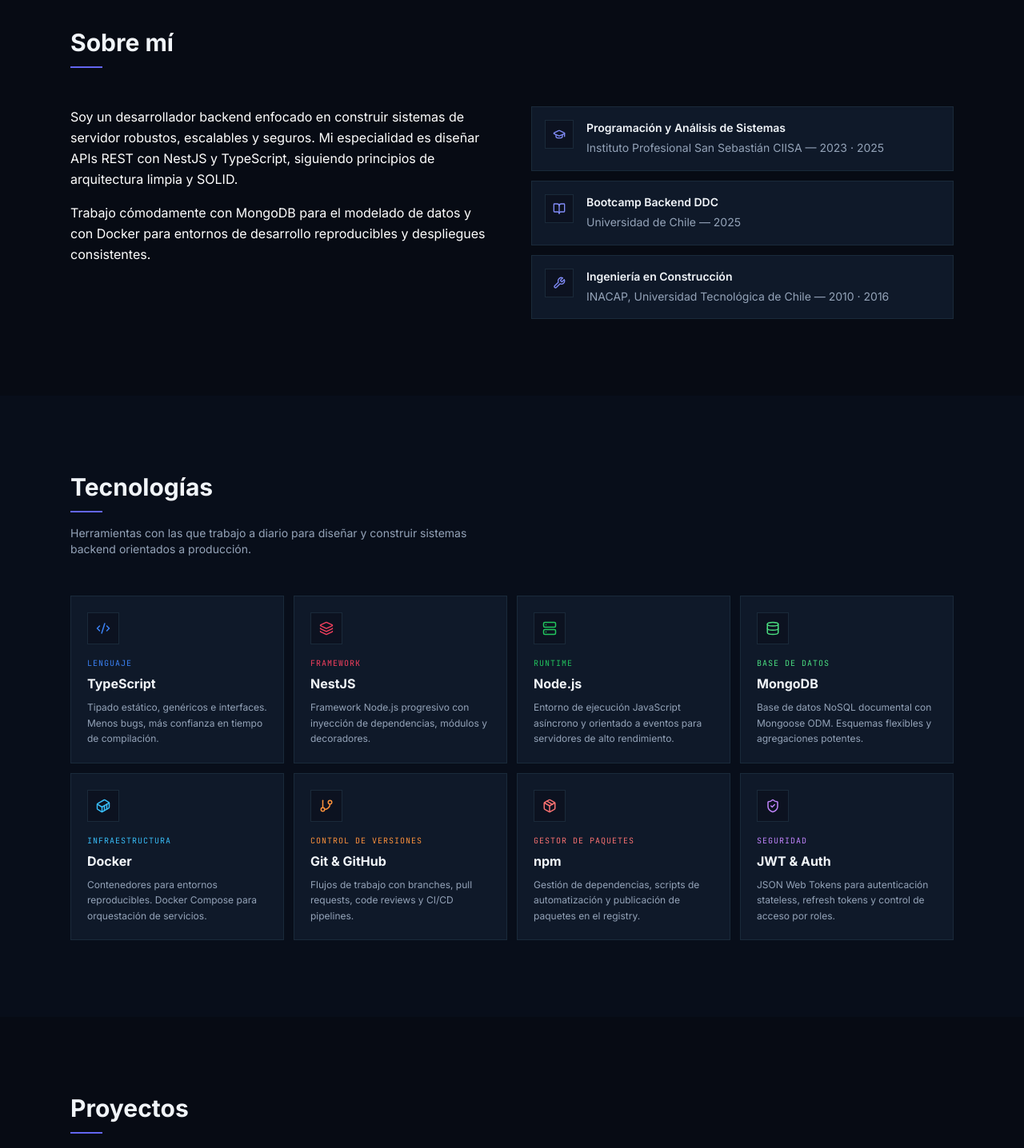
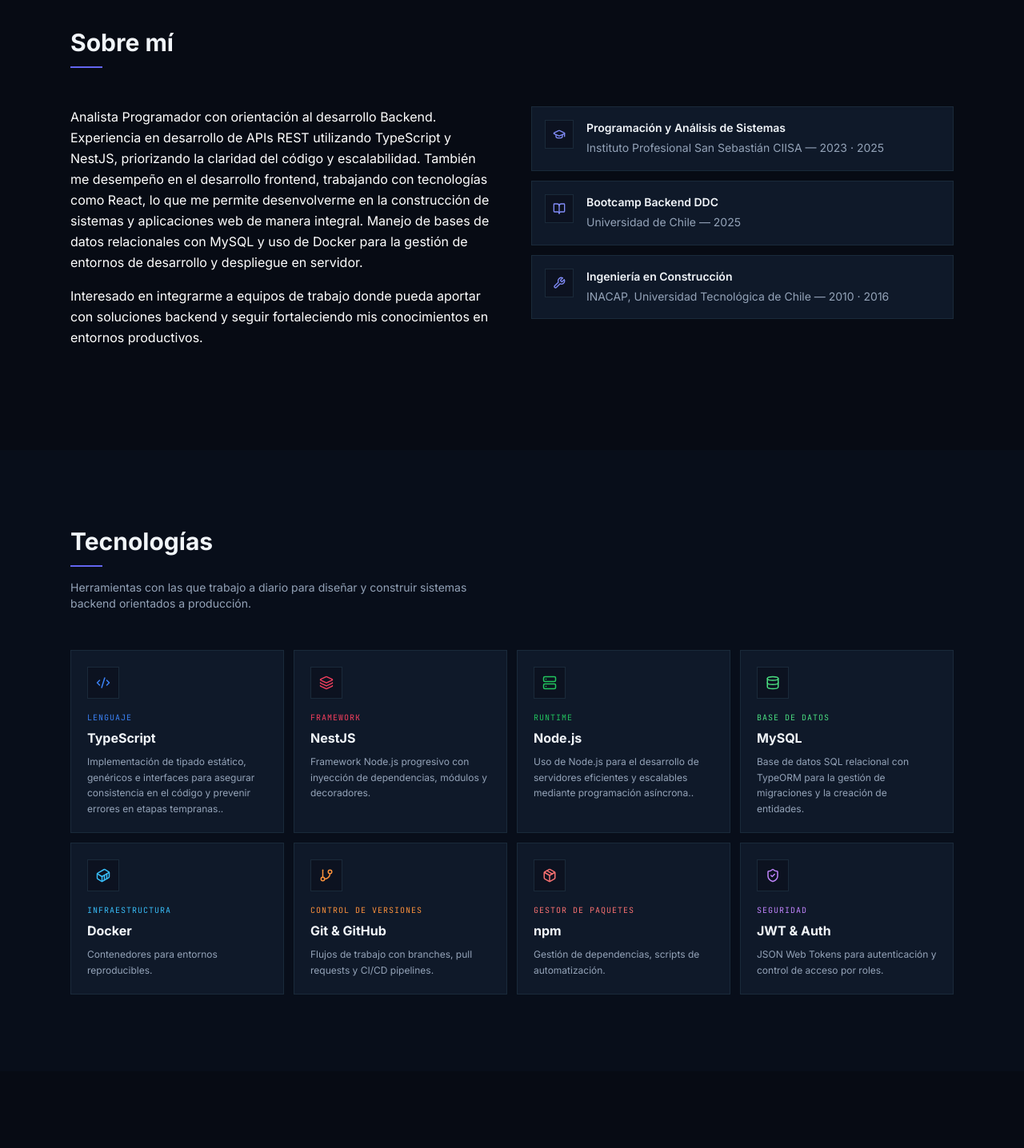
Before and after one commit to bilibriann/perfilweb, a Next.js app: page / in a window 1280 px wide. Shown: the part 920-2356 px from the top of the page at 80% size. Built offline with nearby package versions, Linux system fonts and the light colour scheme.

Commit message:
actualiza sitio

```diff
--- a/next.config.ts
+++ b/next.config.ts
@@ -1,13 +1,15 @@
-import type { NextConfig } from 'next';
+import type { NextConfig } from 'next'
+
+const isProd = process.env.NODE_ENV === 'production'
 
 const nextConfig: NextConfig = {
   output: 'export',
-  basePath: '/perfilweb',
-  assetPrefix: '/perfilweb/',
+  basePath: isProd ? '/perfilweb' : '',
+  assetPrefix: isProd ? '/perfilweb/' : '',
   trailingSlash: true,
   images: {
     unoptimized: true,
   },
-};
+}
 
-export default nextConfig;
+export default nextConfig
--- a/src/components/About.tsx
+++ b/src/components/About.tsx
@@ -8,20 +8,17 @@ const PILARES = [
   {
     Icono: GraduationCap,
     titulo: 'Programación y Análisis de Sistemas',
-    descripcion:
-      'Instituto Profesional San Sebastián CIISA — 2023 · 2025',
+    descripcion: 'Instituto Profesional San Sebastián CIISA — 2023 · 2025',
   },
   {
     Icono: BookOpen,
     titulo: 'Bootcamp Backend DDC',
-    descripcion:
-      'Universidad de Chile — 2025',
+    descripcion: 'Universidad de Chile — 2025',
   },
   {
     Icono: Wrench,
     titulo: 'Ingeniería en Construcción',
-    descripcion:
-      'INACAP, Universidad Tecnológica de Chile — 2010 · 2016',
+    descripcion: 'INACAP, Universidad Tecnológica de Chile — 2010 · 2016',
   },
 ];
 
@@ -62,18 +59,20 @@ export default function SobreMi() {
             transition={{ duration: 0.4, delay: 0.1 }}
           >
             <p className="text-white text-base leading-relaxed mb-4">
-              Soy un desarrollador backend enfocado en construir sistemas de
-              servidor robustos, escalables y seguros. Mi especialidad es
-              diseñar <span className="text-white">APIs REST</span> con{' '}
-              <span className="text-white">NestJS</span> y{' '}
-              <span className="text-white">TypeScript</span>, siguiendo
-              principios de arquitectura limpia y SOLID.
+              Analista Programador con orientación al desarrollo Backend.
+              Experiencia en desarrollo de APIs REST utilizando TypeScript y
+              NestJS, priorizando la claridad del código y escalabilidad.
+              También me desempeño en el desarrollo frontend, trabajando con
+              tecnologías como React, lo que me permite desenvolverme en la
+              construcción de sistemas y aplicaciones web de manera integral.
+              Manejo de bases de datos relacionales con MySQL y uso de Docker
+              para la gestión de entornos de desarrollo y despliegue en
+              servidor.
             </p>
             <p className="text-white text-base leading-relaxed mb-8">
-              Trabajo cómodamente con{' '}
-              <span className="text-white">MongoDB</span> para el modelado de
-              datos y con <span className="text-white">Docker</span> para
-              entornos de desarrollo reproducibles y despliegues consistentes.
+              Interesado en integrarme a equipos de trabajo donde pueda aportar
+              con soluciones backend y seguir fortaleciendo mis conocimientos en
+              entornos productivos.
             </p>
           </motion.div>
 
--- a/src/components/Footer.tsx
+++ b/src/components/Footer.tsx
@@ -56,10 +56,10 @@ export default function PieDePagina() {
         {/* Barra inferior */}
         <div className="mt-10 pt-6 border-t border-[#0f1929] flex flex-col sm:flex-row items-center justify-between gap-3">
           <p className="text-[#64748b] text-xs font-mono">
-            © {anio} Backend Developer Portfolio. All rights reserved.
+            © {anio} Brian Vilches Portfolio. Todos los derechos reservados.
           </p>
           <p className="text-[#64748b] text-xs font-mono">
-            Built with Next.js · Tailwind CSS · Framer Motion
+            Next.js · Tailwind CSS
           </p>
         </div>
       </div>
--- a/src/components/Hero.tsx
+++ b/src/components/Hero.tsx
@@ -36,8 +36,10 @@ export default function Inicio() {
               transition={{ duration: 0.4, delay: 0.2 }}
               className="text-white text-base leading-relaxed max-w-md mb-8"
             >
-              Analista Programador especializadome en TypeScript, NestJS y
-              arquitecturas backend con docker y MySQL.
+              Analista Programador con enfoque en desarrollo Backend,
+              especializado en TypeScript y NestJS. Experiencia en construcción
+              de APIs y sistemas web escalables, así como en la implementación y
+              despliegue utilizando Docker y MySQL.
             </motion.p>
 
             <motion.div
--- a/src/components/Stack.tsx
+++ b/src/components/Stack.tsx
@@ -28,7 +28,7 @@ const TECNOLOGIAS: Tecnologia[] = [
     color: '#3b82f6',
     Icono: Code2,
     descripcion:
-      'Tipado estático, genéricos e interfaces. Menos bugs, más confianza en tiempo de compilación.',
+      'Implementación de tipado estático, genéricos e interfaces para asegurar consistencia en el código y prevenir errores en etapas tempranas..',
   },
   {
     nombre: 'NestJS',
@@ -44,23 +44,22 @@ const TECNOLOGIAS: Tecnologia[] = [
     color: '#22c55e',
     Icono: Server,
     descripcion:
-      'Entorno de ejecución JavaScript asíncrono y orientado a eventos para servidores de alto rendimiento.',
+      'Uso de Node.js para el desarrollo de servidores eficientes y escalables mediante programación asíncrona..',
   },
   {
-    nombre: 'MongoDB',
+    nombre: 'MySQL',
     categoria: 'Base de datos',
     color: '#4ade80',
     Icono: Database,
     descripcion:
-      'Base de datos NoSQL documental con Mongoose ODM. Esquemas flexibles y agregaciones potentes.',
+      'Base de datos SQL relacional con TypeORM para la gestión de migraciones y la creación de entidades.',
   },
   {
     nombre: 'Docker',
     categoria: 'Infraestructura',
     color: '#38bdf8',
     Icono: Container,
-    descripcion:
-      'Contenedores para entornos reproducibles. Docker Compose para orquestación de servicios.',
+    descripcion: 'Contenedores para entornos reproducibles.',
   },
   {
     nombre: 'Git & GitHub',
@@ -68,15 +67,14 @@ const TECNOLOGIAS: Tecnologia[] = [
     color: '#fb923c',
     Icono: GitBranch,
     descripcion:
-      'Flujos de trabajo con branches, pull requests, code reviews y CI/CD pipelines.',
+      'Flujos de trabajo con branches, pull requests y CI/CD pipelines.',
   },
   {
     nombre: 'npm',
     categoria: 'Gestor de paquetes',
     color: '#f87171',
     Icono: Package,
-    descripcion:
-      'Gestión de dependencias, scripts de automatización y publicación de paquetes en el registry.',
+    descripcion: 'Gestión de dependencias, scripts de automatización.',
   },
   {
     nombre: 'JWT & Auth',
@@ -84,7 +82,7 @@ const TECNOLOGIAS: Tecnologia[] = [
     color: '#c084fc',
     Icono: ShieldCheck,
     descripcion:
-      'JSON Web Tokens para autenticación stateless, refresh tokens y control de acceso por roles.',
+      'JSON Web Tokens para autenticación y control de acceso por roles.',
   },
 ];
 
```
